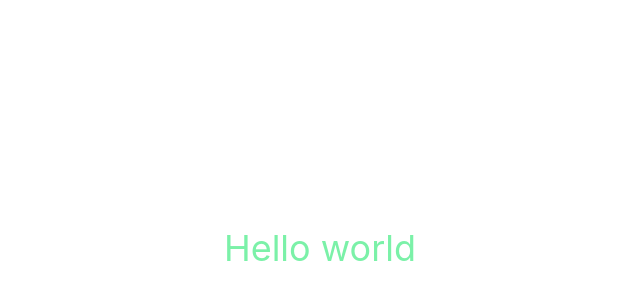
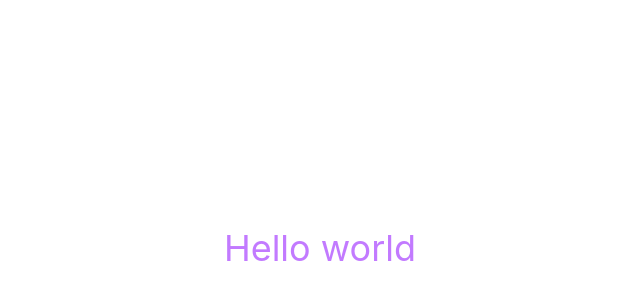
Before and after one commit to Thomasplie/portfolio, a React (Vite) app: page / in a window 1280 px wide. Shown: the part 152-452 px from the top of the page, without its empty margins (320-960 px from the left). Built offline with nearby package versions, Linux system fonts and the light colour scheme.

Commit message:
Github Pages push

```diff
--- a/package.json
+++ b/package.json
@@ -1,5 +1,6 @@
 {
   "name": "portfolio",
+  "homepage": "https://Thomasplie.github.io/portfolio",
   "private": true,
   "version": "0.0.0",
   "type": "module",
@@ -7,10 +8,13 @@
     "dev": "vite",
     "build": "vite build",
     "lint": "eslint .",
-    "preview": "vite preview"
+    "preview": "vite preview",
+    "predeploy": "npm run build",
+    "deploy": "gh-pages -d dist"
   },
   "dependencies": {
     "@tailwindcss/vite": "^4.2.2",
+    "gh-pages": "^6.3.0",
     "react": "^19.2.4",
     "react-dom": "^19.2.4",
     "tailwindcss": "^4.2.2"
--- a/src/App.jsx
+++ b/src/App.jsx
@@ -5,7 +5,7 @@ function App() {
     return (
         <>
             <div className="flex h-[100vh] w-full justify-center items-center">
-                <h1 className="text-4xl text-green-300">
+                <h1 className="text-4xl text-purple-400">
                     Hello world
                 </h1>
             </div>
--- a/vite.config.js
+++ b/vite.config.js
@@ -5,4 +5,5 @@ import tailwindcss from '@tailwindcss/vite'
 // https://vite.dev/config/
 export default defineConfig({
     plugins: [react(), tailwindcss()],
+    base: "/portfolio",
 })
```
Also changed, not shown: 1 other file (tests, documents, lock files or other folders).
